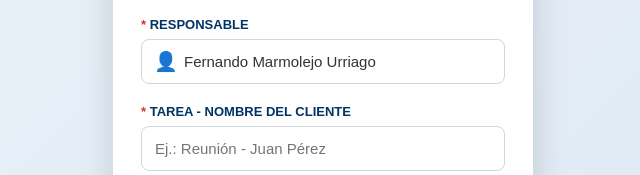
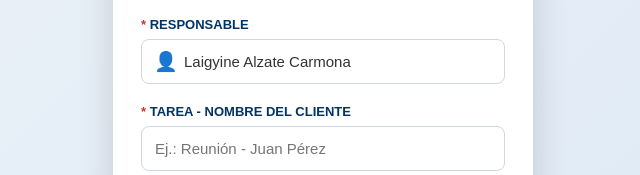
Before and after one commit to fernandomarmolejourriago3-cmd/laigyine-, a plain HTML site: page index.html in a window 1280 px wide. Shown: the part 557-732 px from the top of the page, 317-957 px from the left. Drawn offline with Linux system fonts and the light colour scheme.

Commit message:
Fix HTML encoding issues and restore original content

```diff
--- a/index.html
+++ b/index.html
@@ -674,7 +674,7 @@ button:disabled {
                 <input
                     type="text"
                     id="responsable"
-                    value="Fernando Marmolejo Urriago"
+                    value="Laigyine Alzate Carmona"
                     required>
 
             </div>
```
